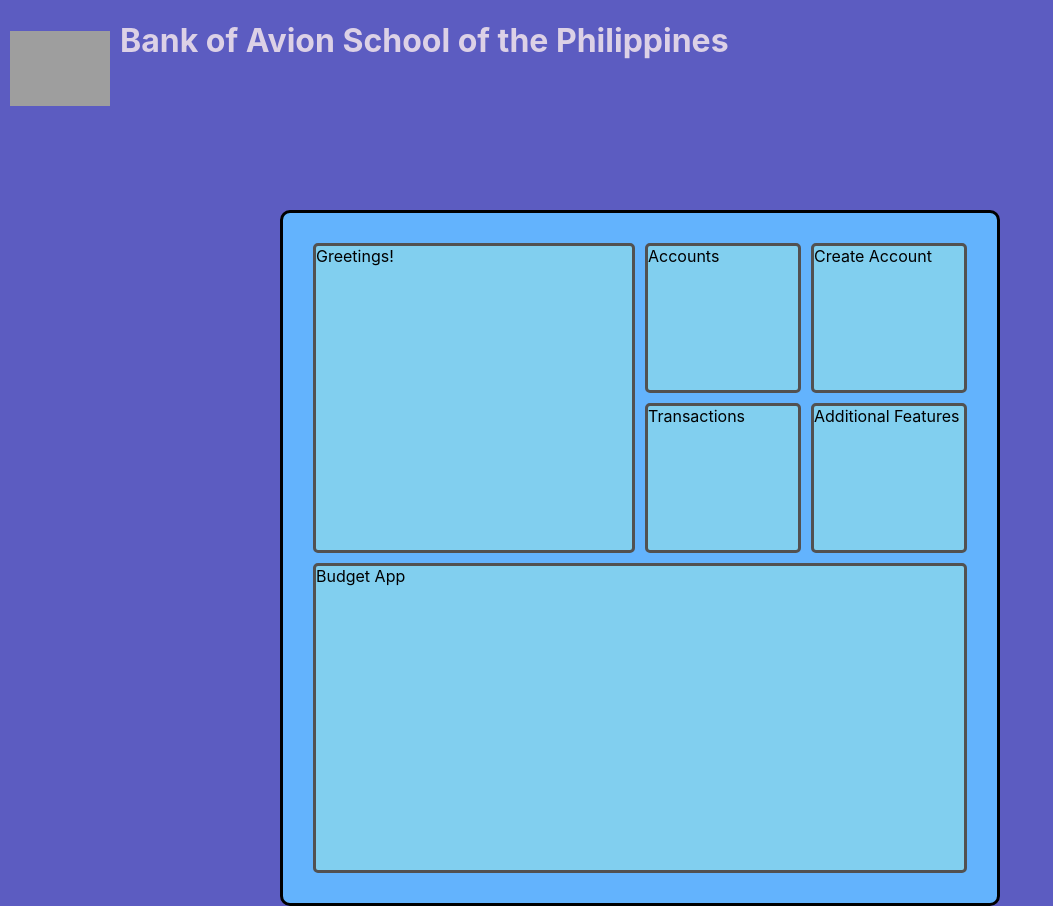
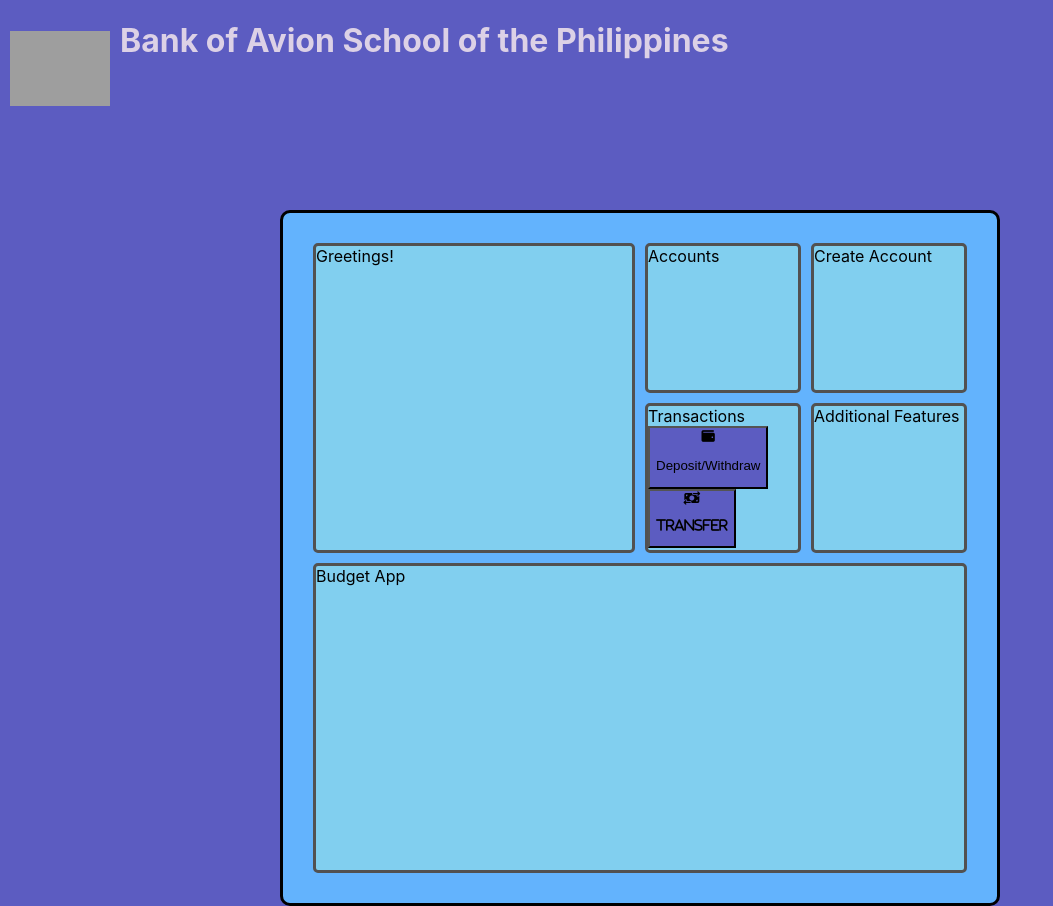
Before and after one commit to elainesanluis/bank-and-budget-app, a React (Create React App) app: page / in a window 1280 px wide. Shown: the whole page, without its empty margins (0-1053 px from the left). Built offline with nearby package versions, Linux system fonts and the light colour scheme; grey boxes are pictures that could not be loaded.

Commit message:
updated transaction buttons

```diff
--- a/src/App.js
+++ b/src/App.js
@@ -10,7 +10,10 @@ function App() {
         <div className="greetings">Greetings!</div>
         <div className="userAccount">Accounts</div>
         <div className="createAccount">Create Account</div>
-        <div className="transactions">Transactions</div>
+        <div className="transactions">Transactions
+        <button id="deposit-withdraw-btn"><i className="fa-solid fa-wallet"></i><p className="deposit-withdraw">Deposit/Withdraw</p></button>
+        <button id="transfer-btn"><i className="fa-solid fa-money-bill-transfer"><p className="transfer">Transfer</p></i></button>
+        </div>
         <div className="addFeatures">Additional Features</div>
         <div className="budgetApp">Budget App</div>
     </div>
```
